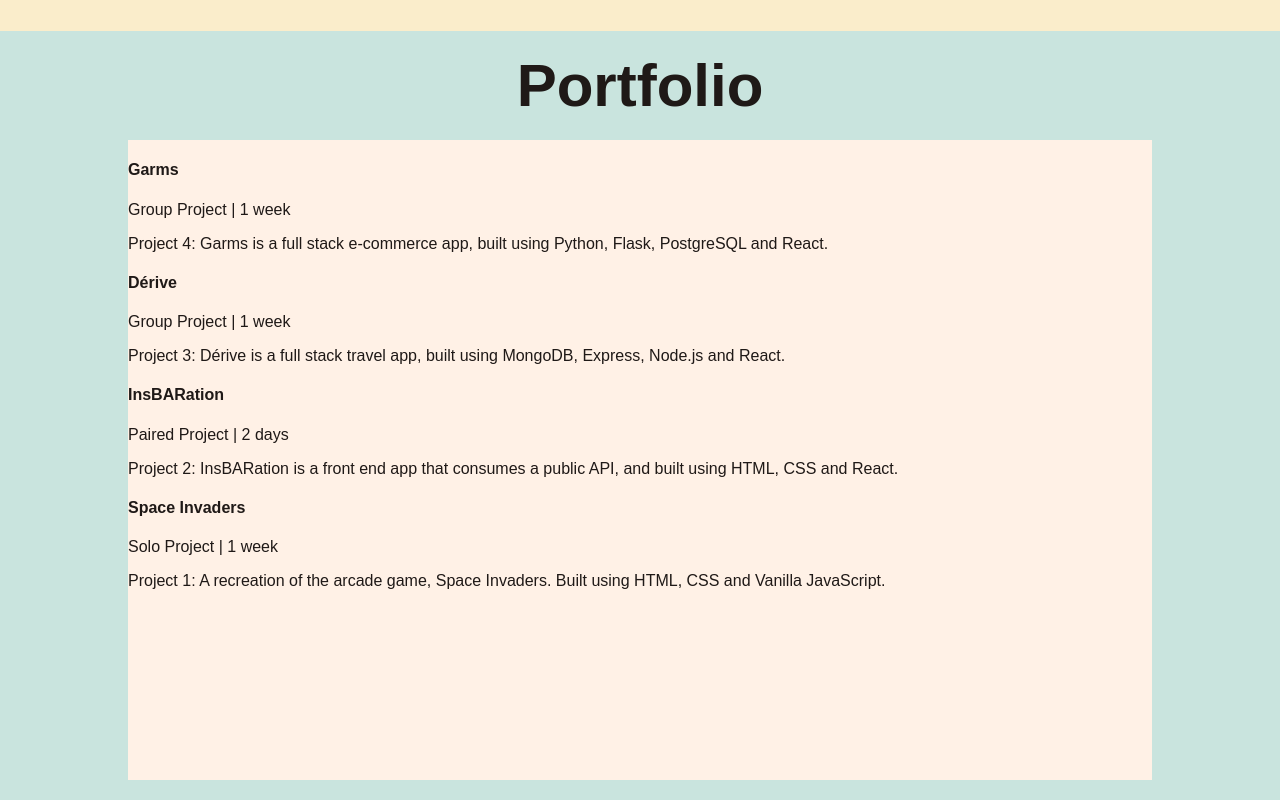
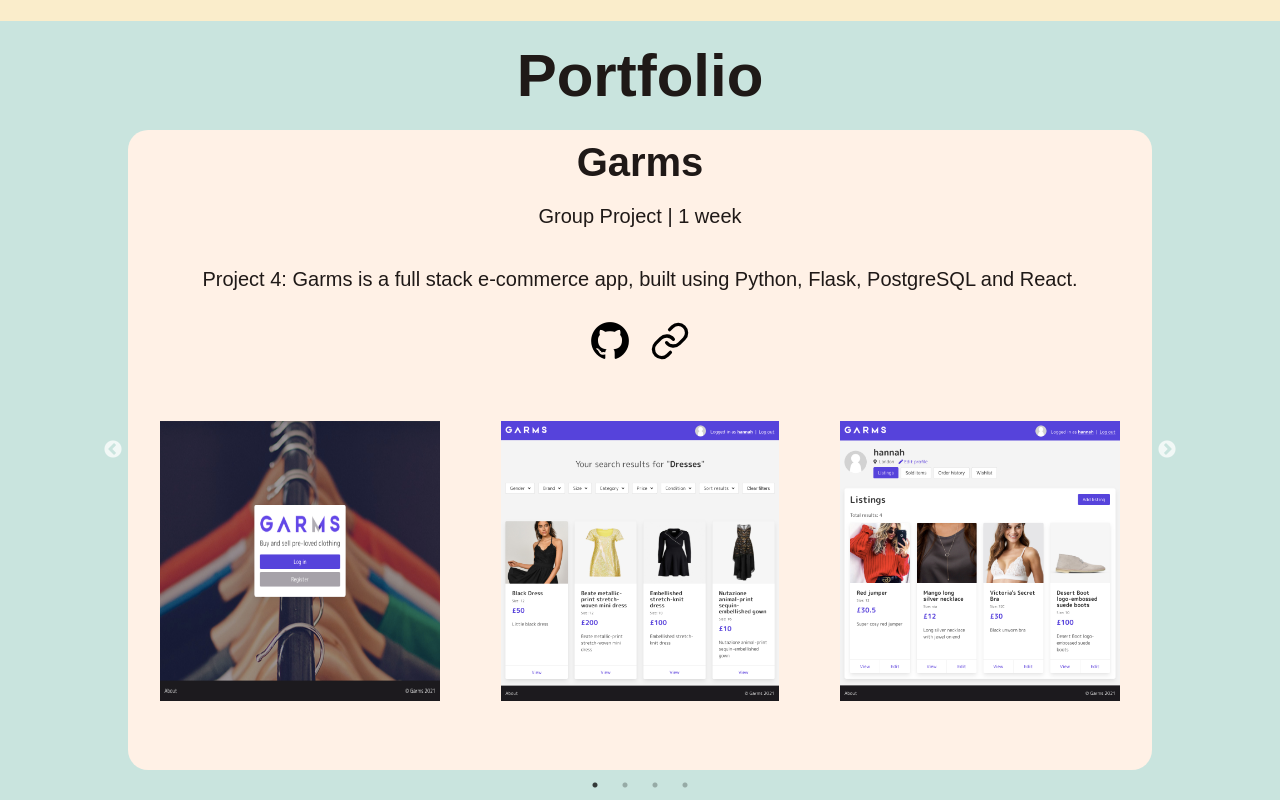
Before and after one commit to hannahakhtar/hannahakhtar.github.io, a React (Create React App) app: page / in a window 1280 px wide. Shown: the part 1980-2780 px from the top of the page. Built offline with nearby package versions, Linux system fonts and the light colour scheme; a web font is replaced by a local one.

Commit message:
desktop finalised

```diff
--- a/package.json
+++ b/package.json
@@ -15,6 +15,8 @@
     "react-icons": "^4.2.0",
     "react-router-dom": "^5.2.0",
     "react-scripts": "4.0.3",
+    "react-slick": "^0.28.1",
+    "slick-carousel": "^1.8.1",
     "web-vitals": "^1.0.1"
   },
   "scripts": {
--- a/src/App.js
+++ b/src/App.js
@@ -1,6 +1,6 @@
 import React from 'react'
 
-import './App.scss';
+import './App.scss'
 
 import Home from '../src/components/Home'
 import Navbar from '../src/components/Navbar'
@@ -10,7 +10,6 @@
 import Contact from '../src/components/Contact'
 
 export default function App() {
-
   return <>
     <Navbar />
     <Home />
@@ -19,10 +18,8 @@
     <Portfolio />
     <Contact />
   </>
-
 }
 
 // * TO DO:
 // * 1. sort nav bar when mobile
-// * 2. display projects using pagniation/animation - react-slick
 // * 3. general mobile styling
--- a/src/App.scss
+++ b/src/App.scss
@@ -1,4 +1,6 @@
 
+@import "~slick-carousel/slick/slick.css";
+@import "~slick-carousel/slick/slick-theme.css";
 @import url('https://fonts.googleapis.com/css2?family=ABeeZee&display=swap');
 
 $aBeeZee: 'ABeeZee', sans-serif;
@@ -14,6 +16,8 @@
 $languid-lavender: #dbcdf0ff;
 $orchid-pink: #f2c6deff;
 $baby-pink: #f9c6c9ff;
+$hover:#ff4d4d;
+
 
 body, html {
   margin: 0;
@@ -51,7 +55,7 @@
 }
 
 .navItem:hover {
-  color: blue;
+  color: $hover;
 }
 
 .hamburger-react {
@@ -101,10 +105,9 @@
   flex: 0.4;
   max-width: 120px;
   height: 150px;
-  // border: 5px black solid;
 }
 
-img {
+.aboutImg {
   max-width: 100%;
   height: auto;
   overflow: hidden;
@@ -134,11 +137,81 @@
   align-items: center;
 }
 
+.slick-slider {
+  height: 100%;
+}
+
 .portfolioHolder {
   width: 80%;
   height: 80%;
   margin-bottom: 50px;
+  border-radius: 20px;
   background-color: $linen;
+  display: flex;
+  flex-direction: column;
+}
+
+.portfolioText {
+  display: flex;
+  flex-direction: column;
+  justify-content: center;
+  align-items: center;
+}
+
+.portfolioImages {
+  display: flex;
+  flex-direction: row;
+  justify-content: center;
+}
+
+.portfolioImageContainer {
+  display: flex;
+  justify-content: center;
+  height: 280px;
+  width: 280px;
+  padding: 20px;
+  margin: 10px;
+}
+
+.portfolioImage {
+  max-width: 100%;
+  height: auto;
+  overflow: hidden;
+}
+
+.portfolioLinks {
+  display: flex;
+  flex-direction: row;
+  justify-content: center;
+}
+
+.portfolioLinkDiv {
+  padding: 0px;
+  font-size: 10px;
+  opacity: 0;
+}
+
+.portfolioLink {
+  text-align: center;
+  font-size: 40px;
+  margin: 10px;
+  color: black;
+}
+
+.portfolioLink:hover {
+  color:$hover;
+  .portfolioLinkDiv {
+    opacity: 1;
+  }
+}
+
+.portfolioHeader {
+  margin: 10px 0px -0px 0px;
+  font-size: 40px;
+}
+
+.portfolioPara {
+  font-size: 20px;
 }
 
 // ? Skills
@@ -163,7 +236,7 @@
   display: flex;
   flex-flow: row wrap;
   justify-content: space-around;
-  margin-top: 50px;
+  margin-top: 40px;
   width: 60%;
 }
 
@@ -184,7 +257,7 @@
 }
 
 .icon:hover {
-  color: blue;
+  color: $hover;
   .skillName {
     opacity: 1;
   }
@@ -227,4 +300,7 @@
   margin: 5px;
 }
 
-// ? Back to top button
+
+// @media only screen and (max-width: 600px) {
+
+// }
--- a/src/components/About.js
+++ b/src/components/About.js
@@ -17,7 +17,7 @@
         </div>
 
         <div className="aboutImageContainer">
-          <img src={Profile} alt="Hannah smiling" />
+          <img src={Profile} alt="Hannah smiling" className="aboutImg" />
         </div>
 
       </div>
--- a/src/components/Portfolio.js
+++ b/src/components/Portfolio.js
@@ -1,20 +1,58 @@
 import React from 'react'
+import Slider from 'react-slick'
+import { FiLink } from 'react-icons/fi'
 
 import projects from './Projects'
 
+
 export default function Portfolio() {
+
+  const settings = {
+    dots: true,
+    infinite: true,
+    speed: 500,
+    slidesToShow: 1,
+    slidesToScroll: 1,
+    swipeToSlide: true,
+    draggable: true
+  }
 
   return <>
     <section id="portfolio">
       <h2>Portfolio</h2>
       <div className="portfolioHolder">
-        {projects.map((project, index) => {
-          return <>
-            <h4>{project.name}</h4>
-            <p>{project.shortDescription}</p>
-            <p>{project.longDescription}</p>
-          </>
-        })}
+        <Slider {...settings}>
+          {projects.map((project, index) => {
+            return <div key={index}>
+              <div className="portfolioText">
+                <h4 className="portfolioHeader">{project.name}</h4>
+                <p className="portfolioPara">{project.shortDescription}</p>
+                <p className="portfolioPara">{project.longDescription}</p>
+              </div>
+              <div className="portfolioLinks">
+                <a className="portfolioLink" href={project.github} target="_blank" rel="noreferrer">
+                  <i className="devicon-github-original"></i>
+                  <div className="portfolioLinkDiv">GitHub</div>
+                </a>
+                <a className="portfolioLink" href={project.live} target="_blank" rel="noreferrer">
+                  <FiLink />
+                  <div className="portfolioLinkDiv">Live!</div>
+                </a>
+              </div>
+              <div className="portfolioImages">
+                <div className="portfolioImageContainer">
+                  <img className="portfolioImage" src={project.imgOne} alt='one' />
+                </div>
+                <div className="portfolioImageContainer">
+                  <img className="portfolioImage" src={project.imgTwo} alt='two' />
+                </div>
+                <div className="portfolioImageContainer">
+                  <img className="portfolioImage" src={project.imgThree} alt='three' />
+                </div>
+              </div>
+            </div>
+          })}
+        </Slider>
       </div>
 
     </section>
--- a/src/components/Skills.js
+++ b/src/components/Skills.js
@@ -13,111 +13,93 @@
 
           <div className="icon">
             <i className="hello devicon-html5-plain"></i>
-            {/* <i class="devicon-html5-plain colored"></i> */}
             <div className="skillName">HTML5</div>
           </div>
 
           <div className="icon">
             <i className=" hello devicon-sass-original"></i>
-            {/* <i class="devicon-sass-original colored"></i> */}
             <div className="skillName">SASS</div>
           </div>
 
           <div className="icon">
             <i className="devicon-css3-plain"></i>
-            {/* <i class="devicon-css3-plain colored"></i> */}
             <div className="skillName">CSS3</div>
           </div>
 
           <div className="icon">
             <i className="devicon-javascript-plain"></i>
-            {/* <i class="devicon-javascript-plain colored"></i> */}
             <div className="skillName">JavaScript</div>
           </div>
 
           <div className="icon">
             <i className="devicon-react-original"></i>
-            {/* <i class="devicon-react-original colored"></i> */}
             <div className="skillName">React.js</div>
           </div>
 
           <div className="icon">
             <i className="devicon-express-original"></i>
-            {/* <i class="devicon-express-original colored"></i> */}
             <div className="skillName">Express</div>
           </div>
 
           <div className="icon">
             <i className="devicon-python-plain"></i>
-            {/* <i class="devicon-python-plain colored"></i> */}
             <div className="skillName">Python</div>
           </div>
 
           <div className="icon">
-            <i class="devicon-flask-original"></i>
-            {/* <i class="devicon-flask-original colored"></i> */}
+            <i className="devicon-flask-original"></i>
             <div className="skillName">Flask</div>
           </div>
 
           <div className="icon">
             <i className="devicon-mongodb-plain"></i>
-            {/* <i class="devicon-mongodb-plain colored"></i> */}
             <div className="skillName">MongoDB</div>
           </div>
 
           <div className="icon">
             <i className="devicon-nodejs-plain"></i>
-            {/* <i class="devicon-nodejs-plain colored"></i> */}
             <div className="skillName">Node.js</div>
           </div>
 
 
           <div className="icon">
             <i className="devicon-babel-plain"></i>
-            {/* <i class="devicon-babel-plain colored"></i> */}
             <div className="skillName">Babel</div>
           </div>
 
           <div className="icon">
             <i className="devicon-postgresql-plain"></i>
-            {/* <i class="devicon-postgresql-plain colored"></i> */}
             <div className="skillName">PostgreSQL</div>
           </div>
 
           <div className="icon">
             <i className="devicon-sqlalchemy-plain"></i>
-            {/* <i class="devicon-sqlalchemy-plain colored"></i> */}
             <div className="skillName">SQLAlchemy</div>
           </div>
 
           <div className="icon">
             <i className="devicon-git-plain"></i>
-            {/* <i class="devicon-git-plain colored"></i> */}
             <div className="skillName">Git</div>
           </div>
 
           <div className="icon">
             <i className="devicon-github-original"></i>
-            {/* <i class="devicon-github-original colored"></i> */}
             <div className="skillName">GitHub</div>
           </div>
 
           <div className="icon">
             <i className="devicon-npm-original-wordmark"></i>
-            {/* <i class="devicon-npm-original-wordmark colored"></i> */}
             <div className="skillName">npm</div>
           </div>
 
 
           <div className="icon">
             <i className="devicon-heroku-original"></i>
-            {/* <i class="devicon-heroku-original colored"></i> */}
             <div className="skillName">Heroku</div>
           </div>
 
           <div className="icon">
-            <i class="devicon-visualstudio-plain"></i>
-            {/* <i class="devicon-visualstudio-plain colored"></i> */}
+            <i className="devicon-visualstudio-plain"></i>
             <div className="skillName">VSCode</div>
           </div>
 
--- /dev/null
+++ b/src/tempCodeRunnerFile.scss
@@ -0,0 +1,3 @@
+@media only screen and (max-width: 600px) {
+
+// }
```
Also changed, not shown: 1 other file (tests, documents, lock files or other folders).
